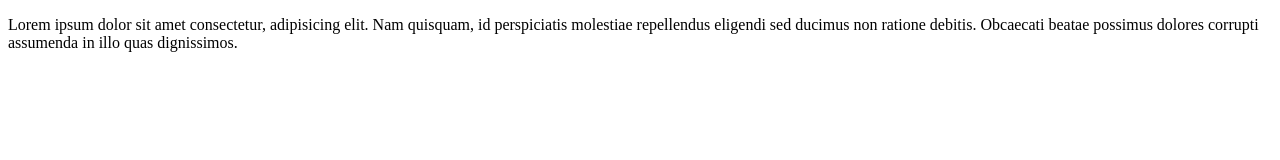
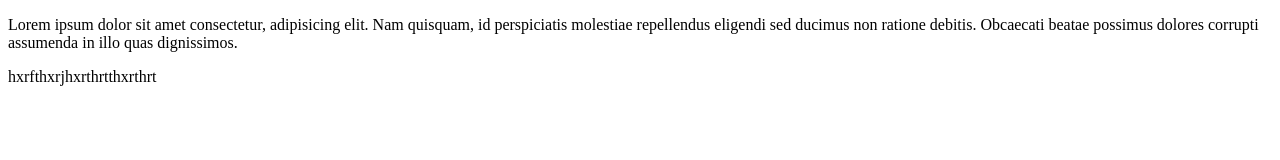
Before and after one commit to Ashvinghugare1/frontend-project, a plain HTML site: page index.html in a window 1280 px wide. Drawn offline with Linux system fonts and the light colour scheme.

Commit message:
second commit for diff

```diff
--- a/index.html
+++ b/index.html
@@ -9,3 +9,4 @@
     <p>Lorem ipsum dolor sit amet consectetur, adipisicing elit. Nam quisquam, id perspiciatis molestiae repellendus eligendi sed ducimus non ratione debitis. Obcaecati beatae possimus dolores corrupti assumenda in illo quas dignissimos.</p>
 </body>
 </html>
+hxrfthxrjhxrthrtthxrthrt
```
